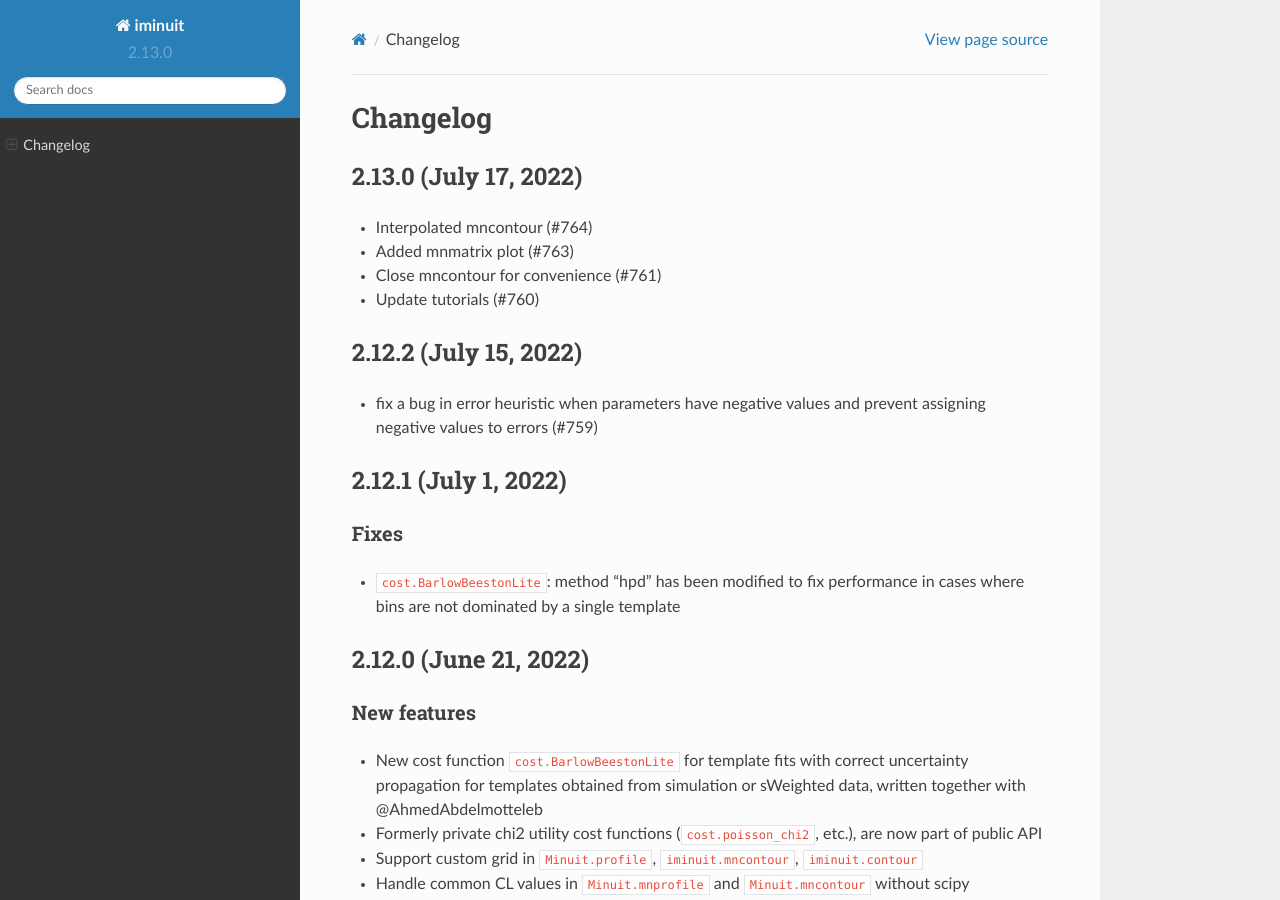
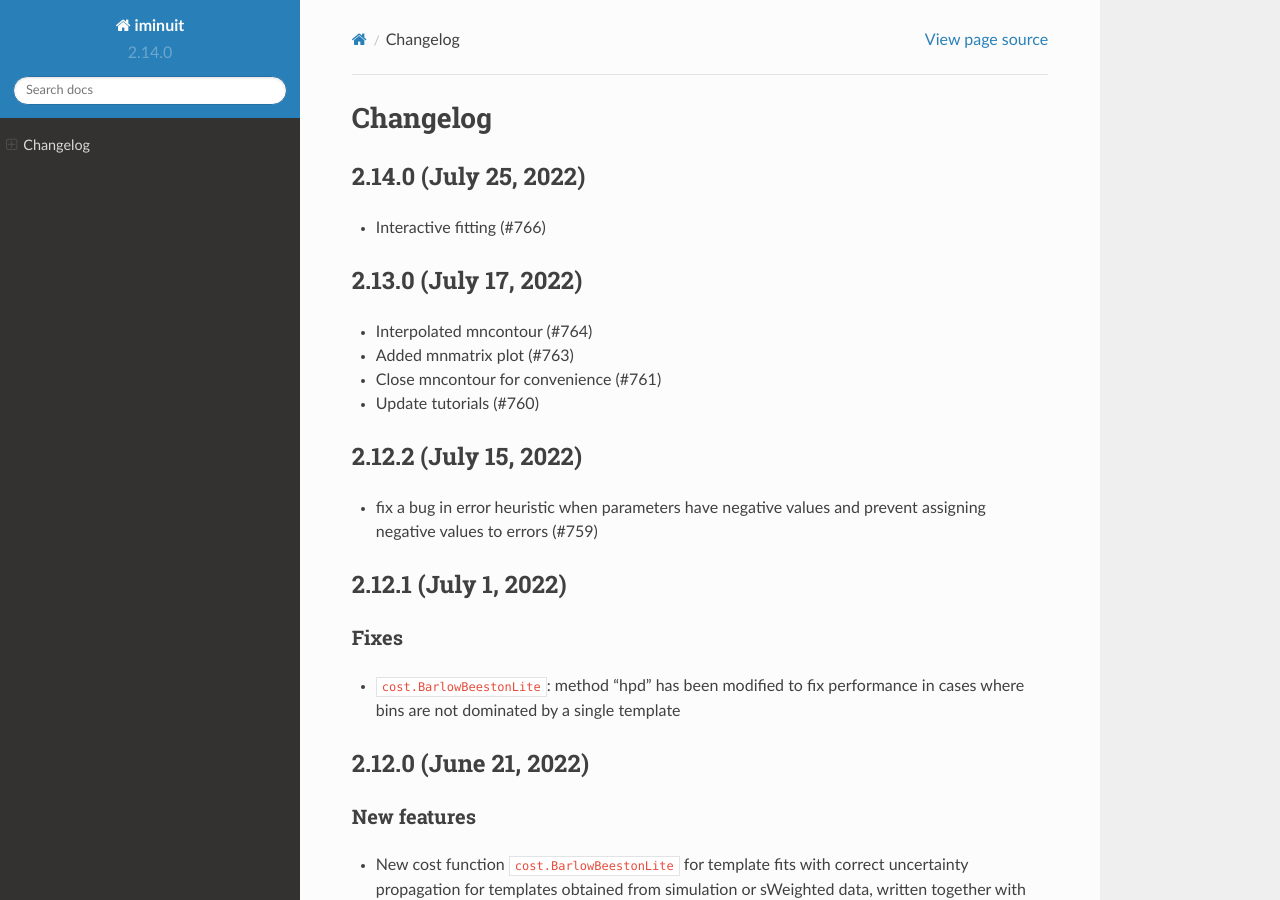
Before and after one commit to scikit-hep/iminuit, a Sphinx documentation site: the page built from doc/changelog.rst, in a window 1280 px wide and 900 px high. Built offline with Sphinx 7.4.7 and the Read the Docs theme 2.0.0, drawn with Linux system fonts in a browser that asks for light colours.

Commit message:
update version and changelog

```diff
--- a/doc/changelog.rst
+++ b/doc/changelog.rst
@@ -4,6 +4,10 @@
 
 Changelog
 =========
+
+2.14.0 (July 25, 2022)
+----------------------
+- Interactive fitting (#766)
 
 2.13.0 (July 17, 2022)
 ----------------------
--- a/src/iminuit/version.py
+++ b/src/iminuit/version.py
@@ -8,7 +8,7 @@
 # - During development, add suffix .devN with N >= 0
 # - For release candidates, add suffix .rcN with N >= 0
 # - For beta releases, add suffix .betaN with N >= 0
-version = "2.13.0"
+version = "2.14.0"
 
 # We list the corresponding ROOT version of the C++ Minuit2 library here
 root_version = "v6-25-02-1013-ga4bb8f3342"
```
